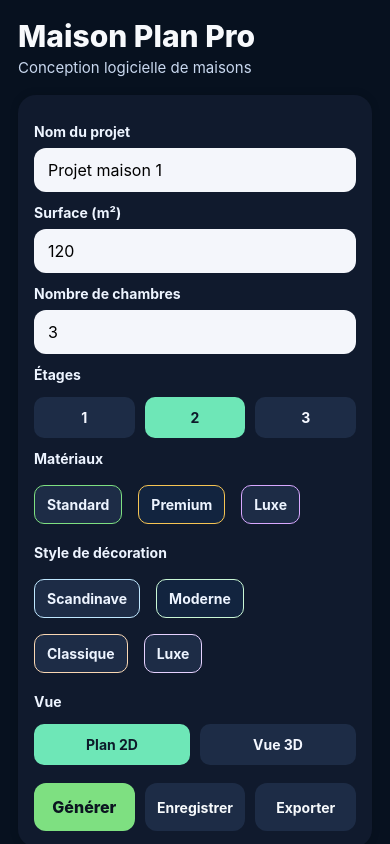
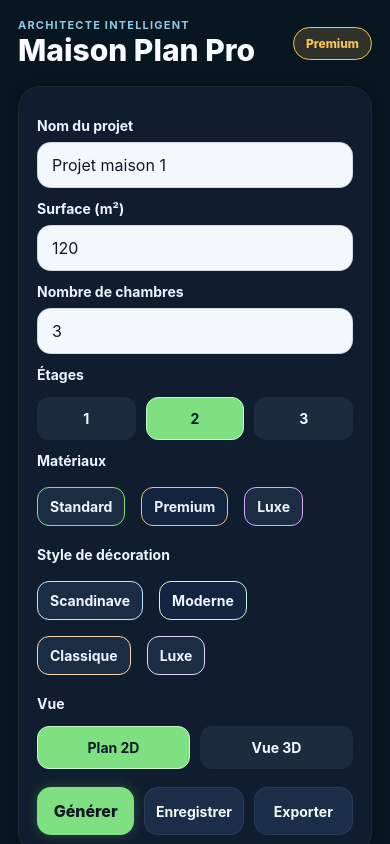
Before and after one commit to khaledmessaoudi23-cmyk/maison-plan-generator, a React Native app: screen / in a window 390 px wide. Built offline with nearby package versions, Linux system fonts and the light colour scheme.

Commit message:
Upgrade the app with a premium visual design and refined presentation while keeping multi-floor planning

```diff
--- a/App.js
+++ b/App.js
@@ -17,9 +17,9 @@ const PLAN_WIDTH = 340;
 const PLAN_HEIGHT = 240;
 
 const MATERIALS = {
-  standard: { label: 'Standard', multiplier: 1, accent: '#7ee081' },
-  premium: { label: 'Premium', multiplier: 1.35, accent: '#f6c453' },
-  luxury: { label: 'Luxe', multiplier: 1.75, accent: '#d8a8ff' },
+  standard: { label: 'Standard', multiplier: 1, accent: '#7ee081', glow: '#94f7a0' },
+  premium: { label: 'Premium', multiplier: 1.35, accent: '#f6c453', glow: '#ffd97d' },
+  luxury: { label: 'Luxe', multiplier: 1.75, accent: '#d8a8ff', glow: '#e6c8ff' },
 };
 
 const STYLES = {
@@ -107,12 +107,18 @@ const generateFloorRooms = (surface, bedrooms, floors, levelIndex, decorStyle) =
     rooms.push({ name: 'Salle de bain', area: Math.max(8, surface * 0.1) });
     rooms.push({ name: 'Entrée', area: Math.max(7, surface * 0.08) });
     for (let i = 0; i < Math.min(2, bedrooms); i += 1) {
-      rooms.push({ name: `Chambre ${i + 1}`, area: Math.max(12, surface / Math.max(1, bedrooms + 2) + (i % 2 === 0 ? 4 : 2)) });
+      rooms.push({
+        name: `Chambre ${i + 1}`,
+        area: Math.max(12, surface / Math.max(1, bedrooms + 2) + (i % 2 === 0 ? 4 : 2)),
+      });
     }
   } else {
     const upperBedroomCount = Math.max(1, bedrooms - (levelIndex === 1 ? 1 : 0));
     for (let i = 0; i < upperBedroomCount; i += 1) {
-      rooms.push({ name: `Chambre ${i + 1}`, area: Math.max(12, surface / Math.max(1, bedrooms + 2) + (i % 2 === 0 ? 4 : 2)) });
+      rooms.push({
+        name: `Chambre ${i + 1}`,
+        area: Math.max(12, surface / Math.max(1, bedrooms + 2) + (i % 2 === 0 ? 4 : 2)),
+      });
     }
     rooms.push({ name: 'Salle de bain', area: Math.max(8, surface * 0.1) });
     rooms.push({ name: 'Dressing', area: Math.max(7, surface * 0.08) });
@@ -274,9 +280,14 @@ export default function App() {
     <SafeAreaView style={styles.safeArea}>
       <StatusBar style="light" />
       <ScrollView contentContainerStyle={styles.container}>
-        <View style={styles.headerBox}>
-          <Text style={styles.title}>Maison Plan Pro</Text>
-          <Text style={styles.subtitle}>Conception logicielle de maisons</Text>
+        <View style={styles.topBar}>
+          <View>
+            <Text style={styles.eyebrow}>Architecte intelligent</Text>
+            <Text style={styles.title}>Maison Plan Pro</Text>
+          </View>
+          <View style={styles.pill}>
+            <Text style={styles.pillText}>Premium</Text>
+          </View>
         </View>
 
         <View style={styles.card}>
@@ -373,12 +384,24 @@ export default function App() {
 
         <View style={styles.summaryCard}>
           <Text style={styles.summaryTitle}>Récapitulatif</Text>
-          <Text style={styles.summaryText}>Surface : {surface || '120'} m²</Text>
-          <Text style={styles.summaryText}>Chambres : {bedrooms || '3'}</Text>
-          <Text style={styles.summaryText}>Étages : {floors}</Text>
-          <Text style={styles.summaryText}>Matériau : {MATERIALS[material].label}</Text>
-          <Text style={styles.summaryText}>Style : {STYLES[decor].label}</Text>
-          <Text style={styles.summaryText}>Coût estimé : {estimatedCost.toLocaleString()} €</Text>
+          <View style={styles.metricGrid}>
+            <View style={styles.metricBox}>
+              <Text style={styles.metricLabel}>Surface</Text>
+              <Text style={styles.metricValue}>{surface || '120'} m²</Text>
+            </View>
+            <View style={styles.metricBox}>
+              <Text style={styles.metricLabel}>Chambres</Text>
+              <Text style={styles.metricValue}>{bedrooms || '3'}</Text>
+            </View>
+            <View style={styles.metricBox}>
+              <Text style={styles.metricLabel}>Étages</Text>
+              <Text style={styles.metricValue}>{floors}</Text>
+            </View>
+            <View style={styles.metricBox}>
+              <Text style={styles.metricLabel}>Coût</Text>
+              <Text style={styles.metricValue}>{estimatedCost.toLocaleString()} €</Text>
+            </View>
+          </View>
         </View>
 
         {savedProjects.length > 0 && (
@@ -396,8 +419,8 @@ export default function App() {
         <View style={styles.card}>
           <View style={styles.sectionHeader}>
             <Text style={styles.sectionTitle}>Plan détaillé</Text>
-            <Pressable onPress={() => setShowSketch((v) => !v)} style={styles.secondaryButton}>
-              <Text style={styles.secondaryButtonText}>{showSketch ? 'Masquer croquis' : 'Ajouter croquis'}</Text>
+            <Pressable onPress={() => setShowSketch((v) => !v)} style={styles.inlineButton}>
+              <Text style={styles.inlineButtonText}>{showSketch ? 'Masquer croquis' : 'Ajouter croquis'}</Text>
             </Pressable>
           </View>
 
@@ -547,34 +570,54 @@ export default function App() {
 const styles = StyleSheet.create({
   safeArea: {
     flex: 1,
-    backgroundColor: '#07111f',
+    backgroundColor: '#081621',
   },
   container: {
     padding: 18,
-    paddingBottom: 50,
+    paddingBottom: 60,
   },
-  headerBox: {
+  topBar: {
+    flexDirection: 'row',
+    alignItems: 'center',
+    justifyContent: 'space-between',
     marginBottom: 18,
   },
+  eyebrow: {
+    color: '#8ecae6',
+    letterSpacing: 1.2,
+    fontSize: 11,
+    fontWeight: '700',
+    textTransform: 'uppercase',
+  },
   title: {
-    color: '#f7f9fc',
+    color: '#f8fbff',
     fontSize: 30,
     fontWeight: '800',
   },
-  subtitle: {
-    color: '#c9d8ef',
-    fontSize: 15,
-    marginTop: 4,
+  pill: {
+    backgroundColor: 'rgba(246, 196, 83, 0.16)',
+    borderColor: '#f6c453',
+    borderWidth: 1,
+    borderRadius: 999,
+    paddingHorizontal: 12,
+    paddingVertical: 8,
+  },
+  pillText: {
+    color: '#f6c453',
+    fontWeight: '800',
+    fontSize: 12,
   },
   card: {
-    backgroundColor: '#101a2d',
-    borderRadius: 18,
-    padding: 16,
+    backgroundColor: '#101d2e',
+    borderRadius: 22,
+    padding: 18,
     marginBottom: 16,
     shadowColor: '#000',
-    shadowOpacity: 0.15,
-    shadowRadius: 8,
-    elevation: 5,
+    shadowOpacity: 0.18,
+    shadowRadius: 12,
+    elevation: 6,
+    borderWidth: 1,
+    borderColor: 'rgba(255,255,255,0.04)',
   },
   label: {
     color: '#edf4ff',
@@ -583,11 +626,14 @@ const styles = StyleSheet.create({
     marginTop: 12,
   },
   input: {
-    backgroundColor: '#f4f6fb',
-    borderRadius: 12,
+    backgroundColor: '#f4f7fb',
+    borderRadius: 14,
     paddingHorizontal: 14,
     paddingVertical: 12,
     fontSize: 16,
+    color: '#0f172a',
+    borderWidth: 1,
+    borderColor: 'rgba(160,180,200,0.45)',
   },
   row: {
     flexDirection: 'row',
@@ -596,14 +642,17 @@ const styles = StyleSheet.create({
   },
   toggle: {
     flex: 1,
-    backgroundColor: '#1d2c46',
-    borderRadius: 10,
+    backgroundColor: '#1c2b3d',
+    borderRadius: 12,
     alignItems: 'center',
     justifyContent: 'center',
     paddingVertical: 12,
+    borderWidth: 1,
+    borderColor: 'transparent',
   },
   toggleActive: {
-    backgroundColor: '#6ee7b7',
+    backgroundColor: '#7ee081',
+    borderColor: '#c8f7cf',
   },
   toggleText: {
     color: '#f4f7ff',
@@ -619,9 +668,9 @@ const styles = StyleSheet.create({
     marginTop: 10,
   },
   chip: {
-    backgroundColor: '#1d2c46',
+    backgroundColor: '#1b2d43',
     borderWidth: 1.5,
-    borderRadius: 10,
+    borderRadius: 12,
     paddingHorizontal: 12,
     paddingVertical: 10,
     marginRight: 8,
@@ -643,10 +692,13 @@ const styles = StyleSheet.create({
   primaryButton: {
     flex: 1,
     backgroundColor: '#7ee081',
-    borderRadius: 12,
+    borderRadius: 14,
     paddingVertical: 14,
     alignItems: 'center',
     justifyContent: 'center',
+    shadowColor: '#7ee081',
+    shadowOpacity: 0.25,
+    shadowRadius: 12,
   },
   primaryButtonText: {
     color: '#0c1420',
@@ -655,11 +707,13 @@ const styles = StyleSheet.create({
   },
   secondaryButton: {
     flex: 1,
-    backgroundColor: '#1d2c46',
-    borderRadius: 12,
+    backgroundColor: '#1a2d49',
+    borderRadius: 14,
     paddingVertical: 14,
     alignItems: 'center',
     justifyContent: 'center',
+    borderWidth: 1,
+    borderColor: 'rgba(255,255,255,0.07)',
   },
   secondaryButtonText: {
     color: '#f7fafc',
@@ -667,21 +721,40 @@ const styles = StyleSheet.create({
     fontWeight: '700',
   },
   summaryCard: {
-    backgroundColor: '#12243f',
-    borderRadius: 16,
+    backgroundColor: 'linear-gradient(135deg, #12243f, #0d1d2a)',
+    borderRadius: 18,
     padding: 16,
     marginBottom: 16,
+    borderWidth: 1,
+    borderColor: 'rgba(255,255,255,0.04)',
   },
   summaryTitle: {
     color: '#f8fbff',
     fontSize: 20,
     fontWeight: '800',
-    marginBottom: 8,
+    marginBottom: 12,
   },
-  summaryText: {
-    color: '#dfeaff',
-    fontSize: 15,
-    marginBottom: 4,
+  metricGrid: {
+    flexDirection: 'row',
+    flexWrap: 'wrap',
+    justifyContent: 'space-between',
+  },
+  metricBox: {
+    width: '48%',
+    backgroundColor: 'rgba(255,255,255,0.03)',
+    borderRadius: 12,
+    padding: 12,
+    marginBottom: 10,
+  },
+  metricLabel: {
+    color: '#cfe2ff',
+    fontSize: 12,
+    marginBottom: 6,
+  },
+  metricValue: {
+    color: '#f8fbff',
+    fontSize: 18,
+    fontWeight: '800',
   },
   sectionHeader: {
     flexDirection: 'row',
@@ -693,12 +766,22 @@ const styles = StyleSheet.create({
     color: '#eef6ff',
     fontSize: 18,
     fontWeight: '800',
-    marginBottom: 8,
+  },
+  inlineButton: {
+    backgroundColor: '#1d2c46',
+    borderRadius: 12,
+    paddingVertical: 8,
+    paddingHorizontal: 10,
+  },
+  inlineButtonText: {
+    color: '#f7fafc',
+    fontSize: 12,
+    fontWeight: '700',
   },
   savedItem: {
     backgroundColor: '#183253',
     borderRadius: 10,
-    padding: 10,
+    padding: 12,
     marginTop: 8,
   },
   savedItemTitle: {
@@ -723,9 +806,12 @@ const styles = StyleSheet.create({
     paddingVertical: 10,
     marginRight: 8,
     marginBottom: 8,
+    borderWidth: 1,
+    borderColor: 'transparent',
   },
   floorTabActive: {
     backgroundColor: '#7ee081',
+    borderColor: '#d8ffdb',
   },
   floorTabText: {
     color: '#edf4ff',
@@ -736,9 +822,11 @@ const styles = StyleSheet.create({
   },
   levelInfo: {
     backgroundColor: '#12243f',
-    borderRadius: 10,
+    borderRadius: 12,
     padding: 10,
     marginBottom: 10,
+    borderWidth: 1,
+    borderColor: 'rgba(255,255,255,0.05)',
   },
   levelInfoTitle: {
     color: '#edf4ff',
@@ -758,6 +846,8 @@ const styles = StyleSheet.create({
     borderRadius: 18,
     padding: 10,
     overflow: 'hidden',
+    borderWidth: 1,
+    borderColor: 'rgba(0,0,0,0.08)',
   },
   sketchOverlay: {
     position: 'absolute',
@@ -773,6 +863,8 @@ const styles = StyleSheet.create({
     padding: 20,
     alignItems: 'center',
     justifyContent: 'center',
+    borderWidth: 1,
+    borderColor: 'rgba(0,0,0,0.06)',
   },
   threeDTitle: {
     color: '#132338',
```
